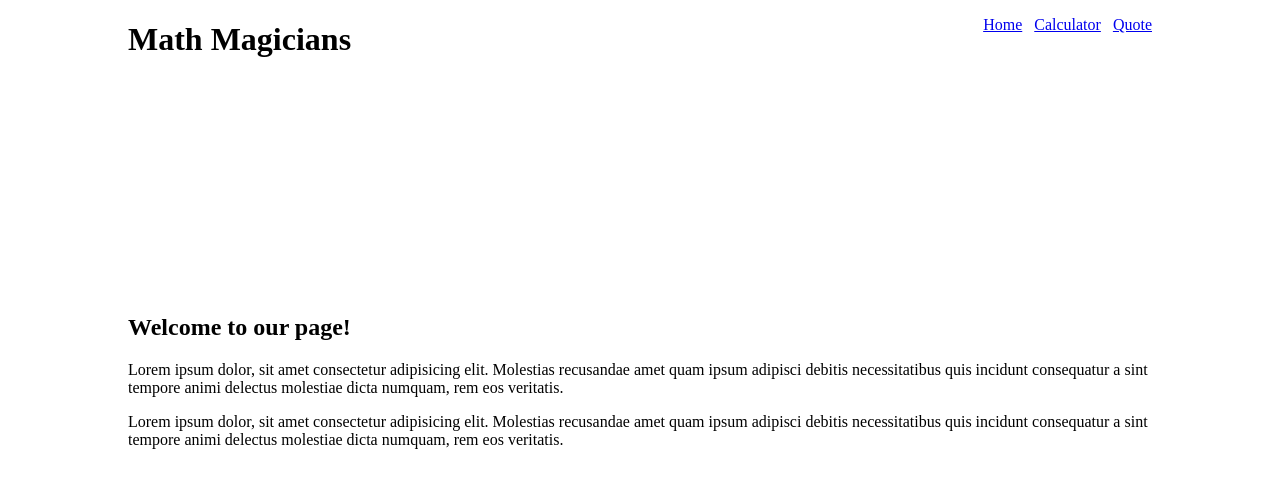
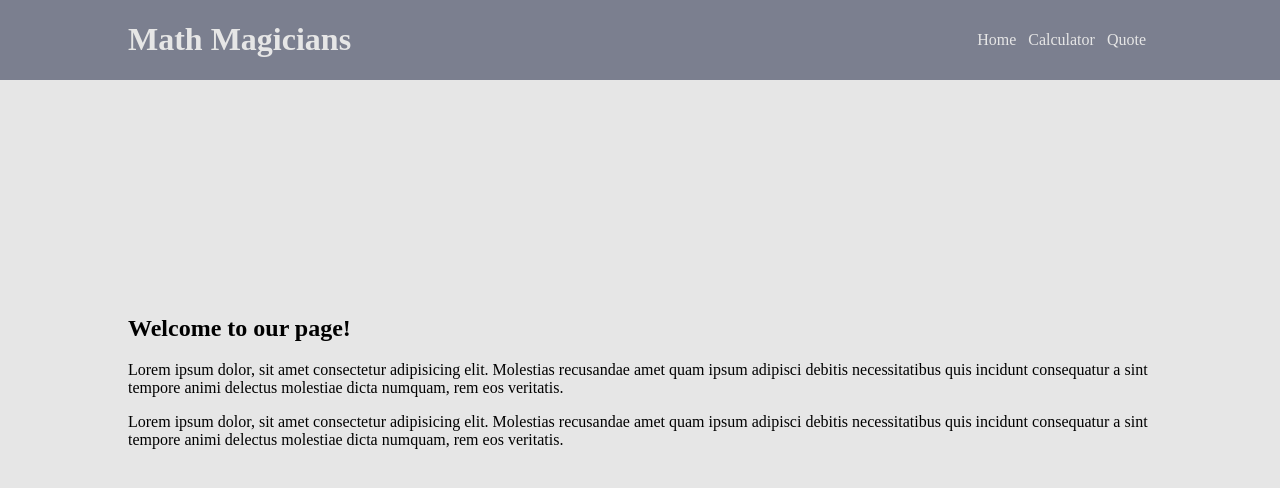
Before and after one commit to JuanLPalacios/math-magicians, a React (Create React App) app: page / in a window 1280 px wide. Shown: the top 488 px of the page. Built offline with nearby package versions, Linux system fonts and the light colour scheme; the HTML template or start-up script is replaced by a standard one.

Commit message:
Add final styles

```diff
--- a/src/components/Calculator.css
+++ b/src/components/Calculator.css
@@ -2,6 +2,7 @@
   display: flex;
   flex-wrap: wrap;
   width: 250px;
+  border: solid 2px var(--seconday-4-color);
 }
 
 .Calculator > * {
--- a/src/components/NavBar.css
+++ b/src/components/NavBar.css
@@ -1,5 +1,7 @@
 .NavBar {
   display: flex;
+  background-color: var(--seconday-color);
+  color: var(--seconday-2-color);
   padding: 0 10vw;
 }
 
@@ -8,11 +10,30 @@
 }
 
 .NavBar > nav {
+  display: flex;
+  align-items: stretch;
   flex: 0 0 auto;
 }
 
 .NavBar > nav > ul {
   display: flex;
+  align-items: stretch;
   list-style: none;
-  gap: 12px;
+  margin: 0;
 }
+
+.NavBar ul > li {
+  display: flex;
+  align-items: stretch;
+  align-items: center;
+}
+
+.NavBar ul > li:hover {
+  background-color: var(--primary-color);
+}
+
+.NavBar ul a {
+  color: var(--seconday-2-color);
+  text-decoration: none;
+  padding: 31px 6px;
+}
--- a/src/components/Quote.css
+++ b/src/components/Quote.css
@@ -1,3 +1,7 @@
 .Quote {
   display: block;
 }
+
+.Quote q {
+  font-weight: bold;
+}
--- a/src/index.css
+++ b/src/index.css
@@ -3,8 +3,10 @@
   --seconday-color: #7b7f8f;
   --seconday-2-color: #e6e6e6;
   --seconday-3-color: #d4d4d4;
+  --seconday-4-color: #27292e;
 }
 
 body {
   margin: 0;
+  background-color: var(--seconday-2-color);
 }
```
